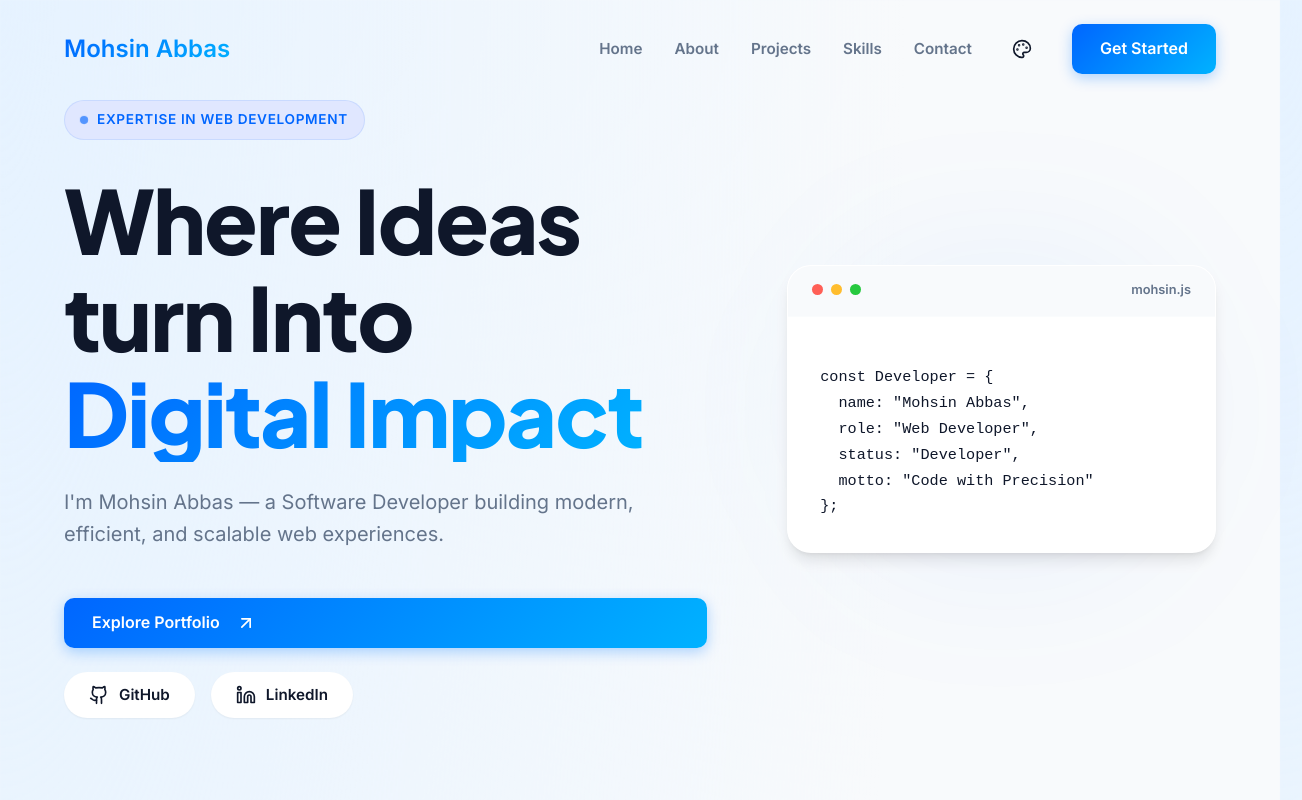
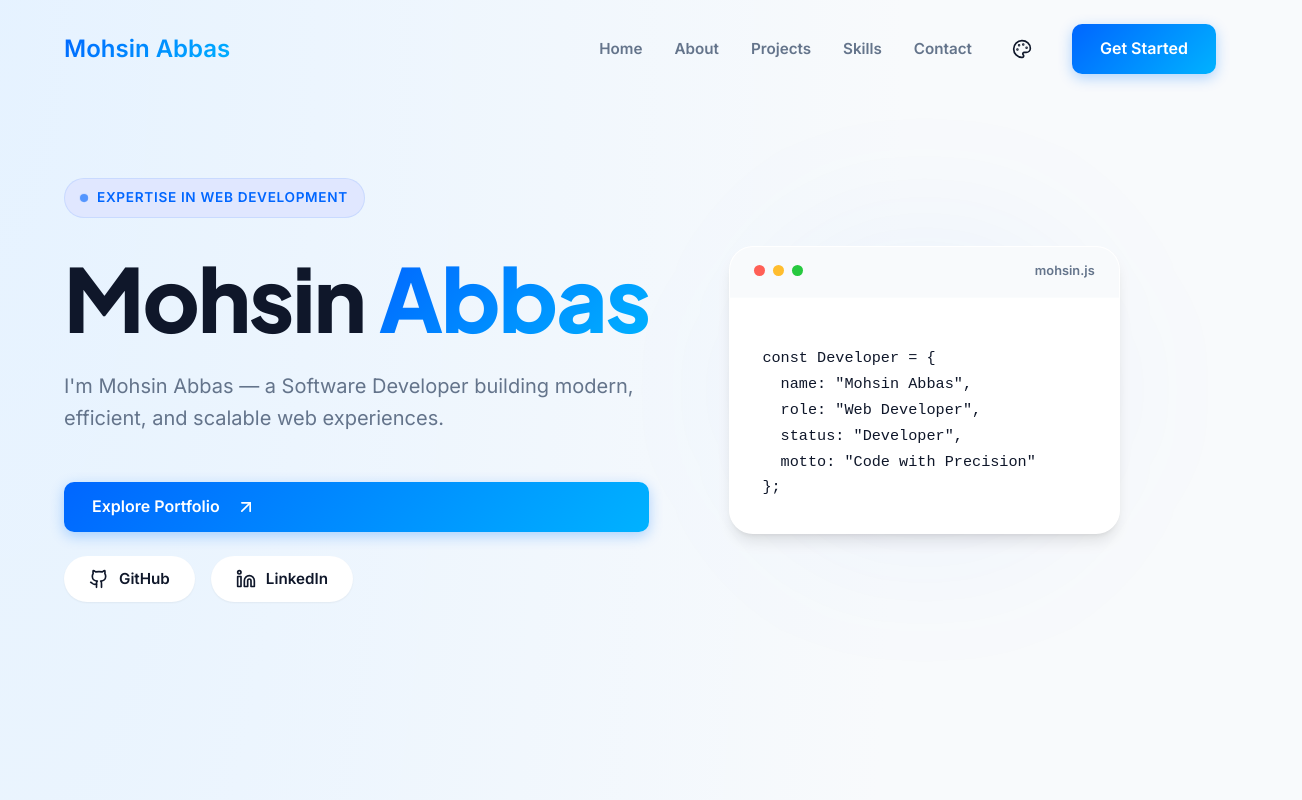
Before and after one commit to Mohsinabbas51272/Portfolio, a React (Vite) app: page / in a window 1280 px wide. Shown: the top 800 px of the page, 1302 px wide, since content can reach past the window. Built offline with nearby package versions, Linux system fonts and the light colour scheme.

Commit message:
spaced added

```diff
--- a/src/components/Hero.jsx
+++ b/src/components/Hero.jsx
@@ -18,8 +18,7 @@
               Expertise In Web Development
             </div>
                   <h1 className="hero-title">
-          Where Ideas turn Into
-          <span className="text-gradient">Digital Impact</span>
+          Mohsin <span className="text-gradient">Abbas</span>
         </h1>
                     <p className="hero-subtitle">
             I'm Mohsin Abbas — a Software Developer building modern, efficient, and
```
